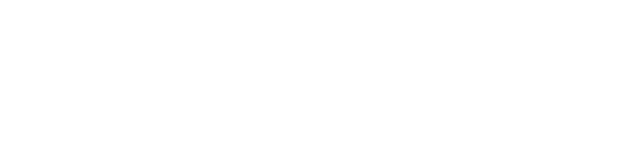
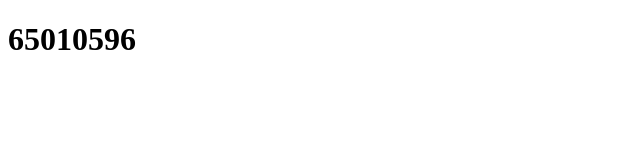
Before and after one commit to xXBiosoftXx/git101, a plain HTML site: page index.html in a window 1280 px wide. Shown: the whole page, without its empty margins (0-640 px from the left). Drawn offline with Linux system fonts and the light colour scheme.

Commit message:
Update index.html

```diff
--- a/index.html
+++ b/index.html
@@ -6,6 +6,6 @@
     <title>Document</title>
 </head>
 <body>
-
+    <h1>65010596</h1>
 </body>
 </html>
```
